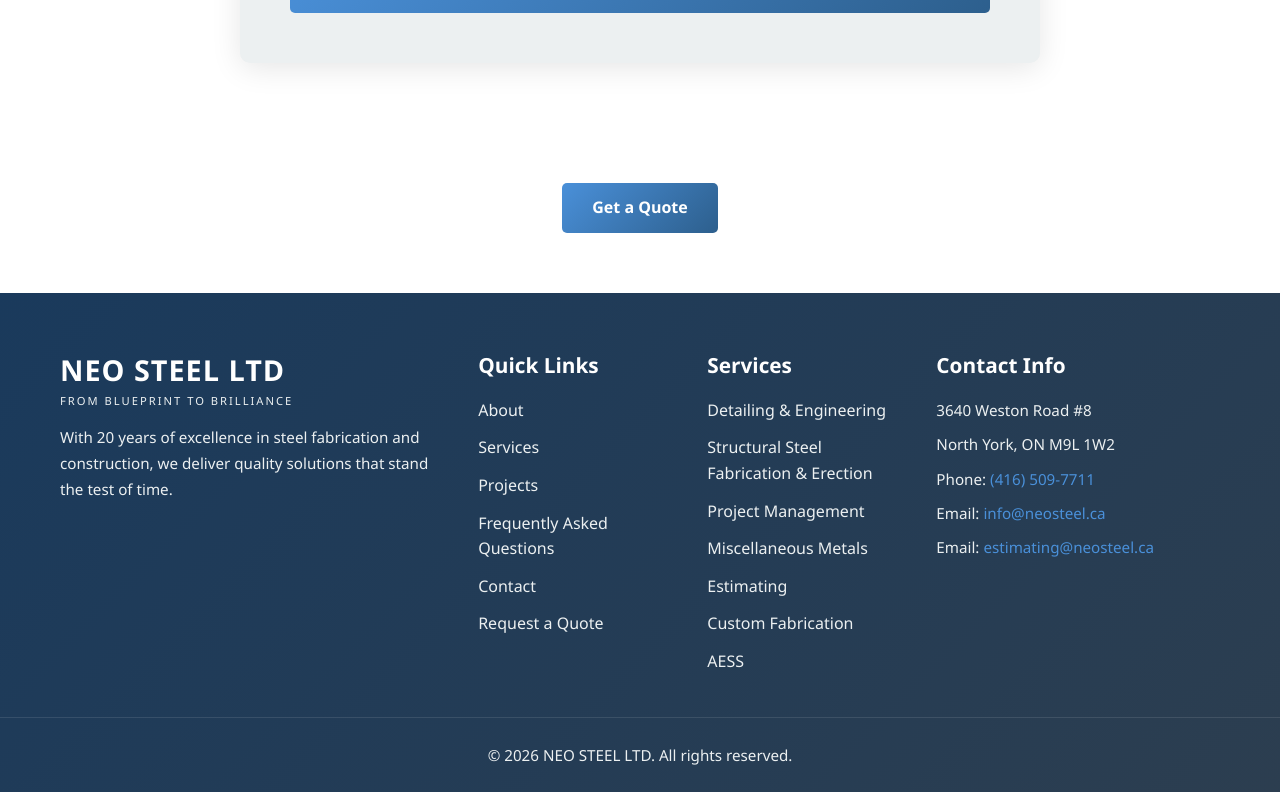
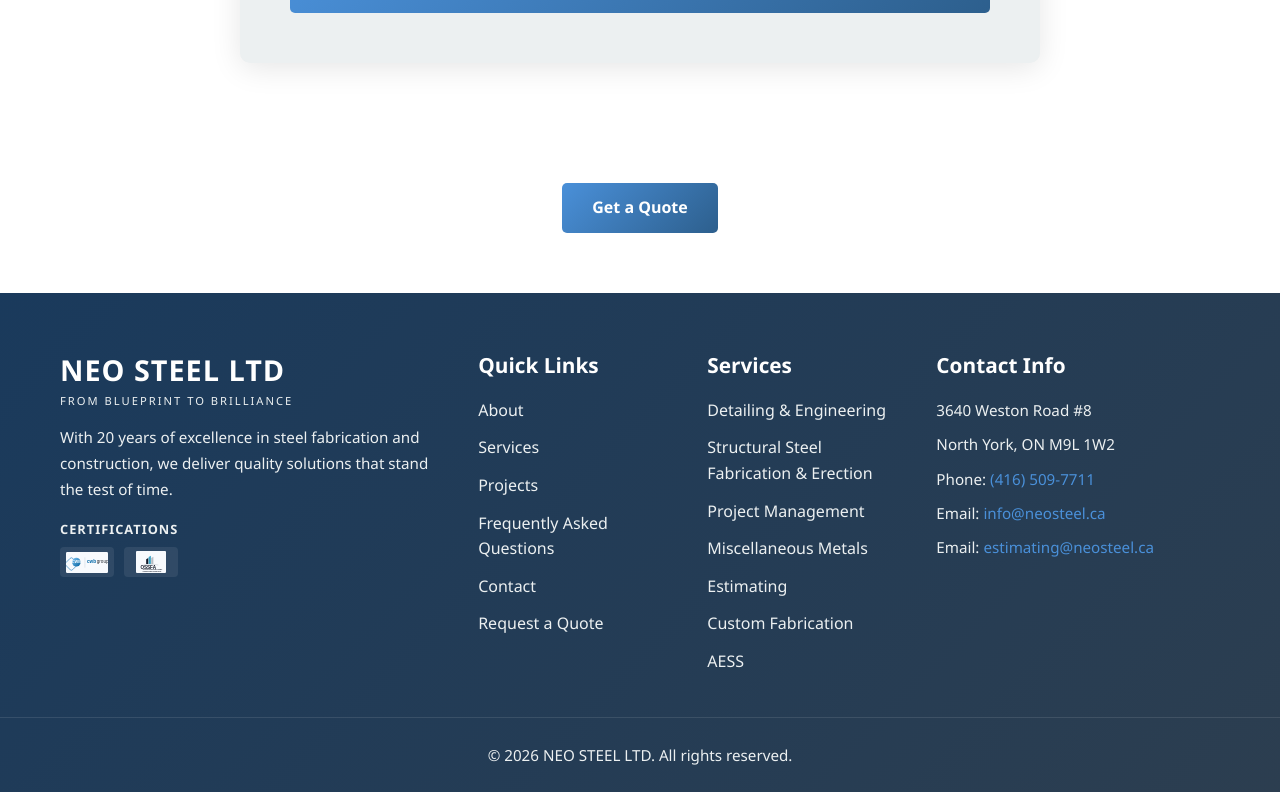
Before and after one commit to elvinhatamov/neo-steel-website, a React (Vite) app: page /quote in a window 1280 px wide. Shown: the part 1013-1805 px from the top of the page. Built offline with nearby package versions, Linux system fonts and the light colour scheme.

Commit message:
Add certifications section to Footer component with logos and styling

```diff
--- a/src/components/Footer.css
+++ b/src/components/Footer.css
@@ -39,6 +39,35 @@
   color: var(--light-gray);
   line-height: 1.7;
   font-size: 0.95rem;
+}
+
+.footer-certifications {
+  margin-top: 16px;
+}
+
+.footer-certifications-label {
+  display: block;
+  font-size: 0.8rem;
+  letter-spacing: 1px;
+  text-transform: uppercase;
+  color: var(--light-gray);
+  margin-bottom: 8px;
+  font-weight: 600;
+}
+
+.footer-certifications-icons {
+  display: flex;
+  align-items: center;
+  gap: 10px;
+}
+
+.footer-certification-icon {
+  width: 54px;
+  height: 30px;
+  object-fit: contain;
+  background: rgba(255, 255, 255, 0.08);
+  border-radius: 4px;
+  padding: 4px 6px;
 }
 
 .footer-links {
--- a/src/components/Footer.jsx
+++ b/src/components/Footer.jsx
@@ -1,5 +1,7 @@
 import { Link } from 'react-router-dom';
 import './Footer.css';
+import cwbGroupLogo from '../assets/certifications/cwb-group.svg';
+import ossfaLogo from '../assets/certifications/ossfa.svg';
 
 const Footer = () => {
   const currentYear = new Date().getFullYear();
@@ -18,6 +20,13 @@
                 With 20 years of excellence in steel fabrication and construction,
                 we deliver quality solutions that stand the test of time.
               </p>
+              <div className="footer-certifications" aria-label="Certifications">
+                <span className="footer-certifications-label">Certifications</span>
+                <div className="footer-certifications-icons">
+                  <img src={cwbGroupLogo} alt="CWB Group certification" className="footer-certification-icon" />
+                  <img src={ossfaLogo} alt="OSSFA certification" className="footer-certification-icon" />
+                </div>
+              </div>
             </div>
 
             <div className="footer-column">
```
